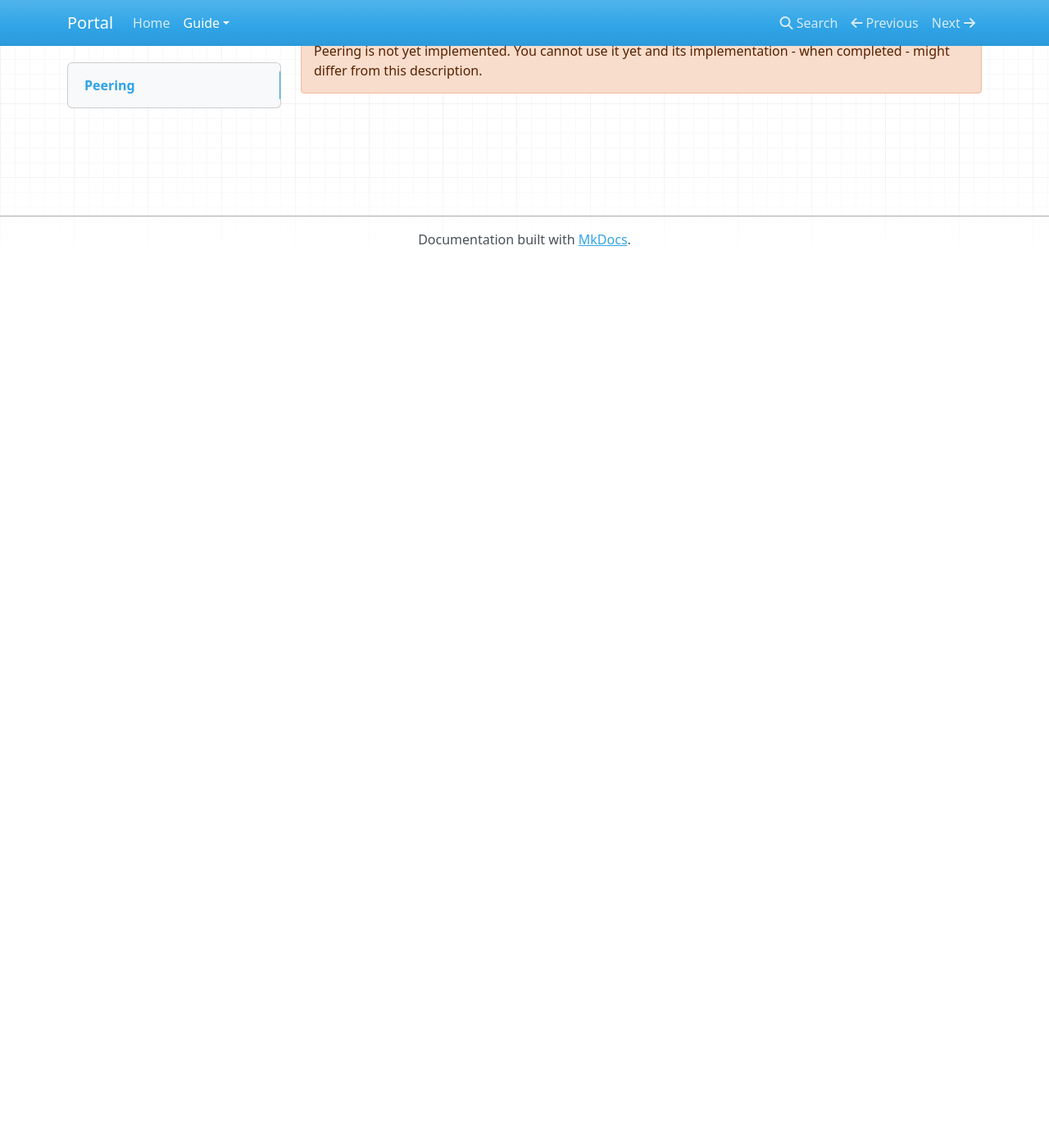
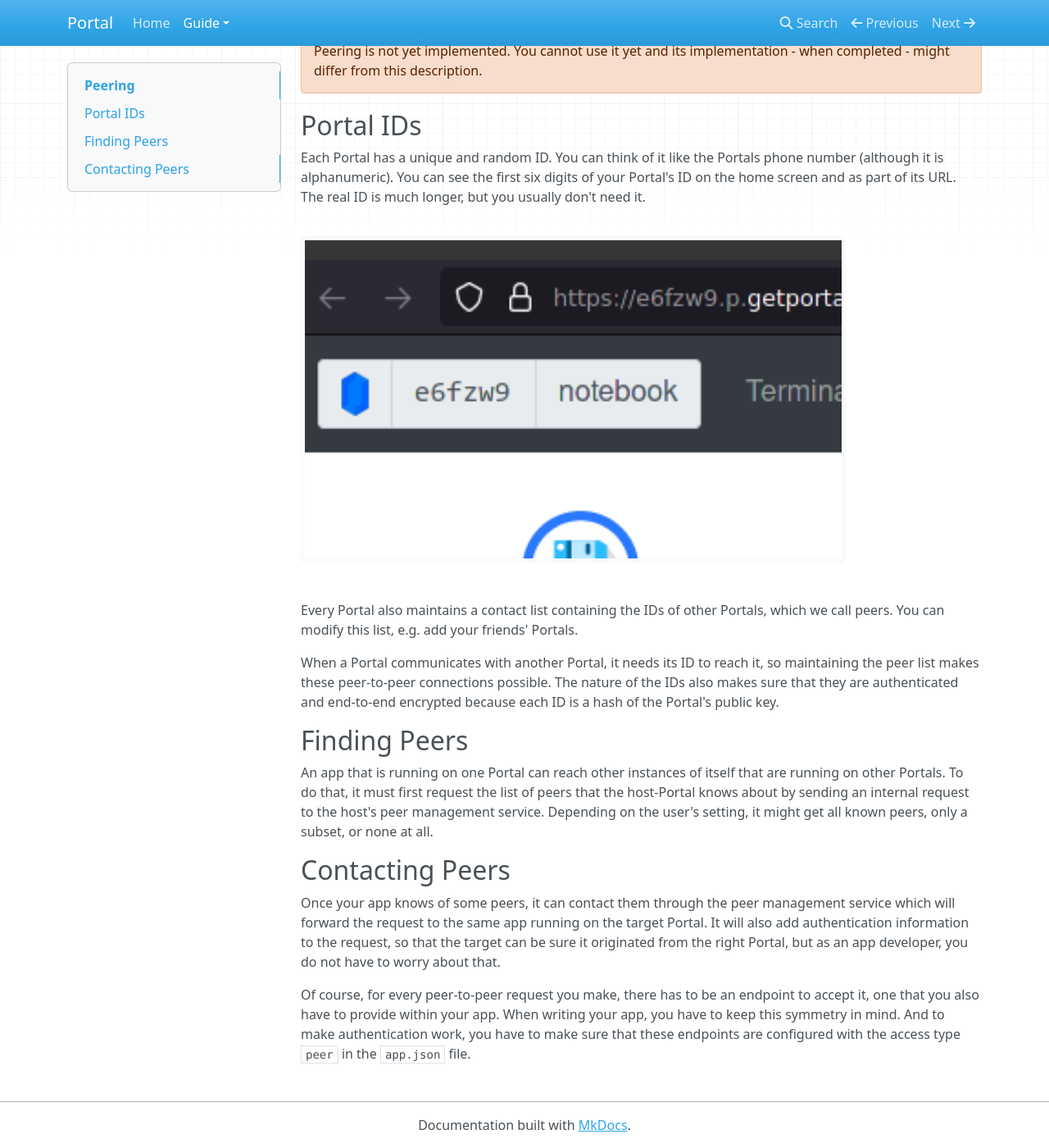
Before and after one commit to FreeshardBase/documentation, an MkDocs documentation site: the page built from docs/peering.md, in a window 1280 px wide and 1400 px high, scrolled down 243 px. Shown: the whole window at 82% size. Built offline with MkDocs 1.6.1, drawn with Linux system fonts in a browser that asks for light colours; nearby versions of some CDN libraries; before the commit the page ends 900 px from its top, so only the background shows below that; some of the changed text lies outside the part shown.

Commit message:
progress

```diff
--- a/docs/peering.md
+++ b/docs/peering.md
@@ -1,6 +1,6 @@
 # Peering
 
-A Portal's owner can enter other Portal's IDs in order to peer with them.
+A Portal's owner can enter other Portals' IDs in order to peer with them.
 This allows end-to-end encrypted and authenticated communication.
 
 ---
@@ -8,3 +8,42 @@ This allows end-to-end encrypted and authenticated communication.
 !!! warning "Upcoming Feature"
     Peering is not yet implemented.
     You cannot use it yet and its implementation - when completed - might differ from this description.
+
+## Portal IDs
+
+Each Portal has a unique and random ID.
+You can think of it like the Portals phone number (although it is alphanumeric).
+You can see the first six digits of your Portal's ID on the home screen and as part of its URL.
+The real ID is much longer, but you usually don't need it.
+
+![Screenshot of a Portal's ID](img/screenshot_portal_id.png)
+
+Every Portal also maintains a contact list containing the IDs of other Portals,
+which we call peers.
+You can modify this list, e.g. add your friends' Portals.
+
+When a Portal communicates with another Portal, it needs its ID to reach it,
+so maintaining the peer list makes these peer-to-peer connections possible.
+The nature of the IDs also makes sure that they are authenticated and end-to-end encrypted
+because each ID is a hash of the Portal's public key.
+
+## Finding Peers
+
+An app that is running on one Portal can reach other instances of itself that are running on other Portals.
+To do that, it must first request the list of peers that the host-Portal knows about
+by sending an internal request to the host's peer management service.
+Depending on the user's setting, it might get all known peers, only a subset, or none at all.
+
+## Contacting Peers
+
+Once your app knows of some peers, it can contact them through the peer management service
+which will forward the request to the same app running on the target Portal.
+It will also add authentication information to the request, so that the target can be sure
+it originated from the right Portal,
+but as an app developer, you do not have to worry about that.
+
+Of course, for every peer-to-peer request you make, there has to be an endpoint to accept it,
+one that you also have to provide within your app.
+When writing your app, you have to keep this symmetry in mind.
+And to make authentication work, you have to make sure that these endpoints are configured
+with the access type `peer` in the `app.json` file.
--- a/mkdocs.yml
+++ b/mkdocs.yml
@@ -10,7 +10,7 @@ nav:
     - 'persisting.md'
     - 'routing_and_ac.md'
     - 'peering.md'
-    - 'portal_services.md'
+    - 'internal_services.md'
     - 'events.md'
     - 'payment.md'
 
```
Also changed, not shown: docs/app_json.md (+28 -5 lines), docs/index.md (+3 -3 lines), docs/internal_services.md (added, +7 -0 lines), docs/overview.md (+5 -6 lines), docs/payment.md (+2 -0 lines), docs/portal_services.md (deleted, +0 -5 lines), docs/img/screenshot_portal_id.png (added).
